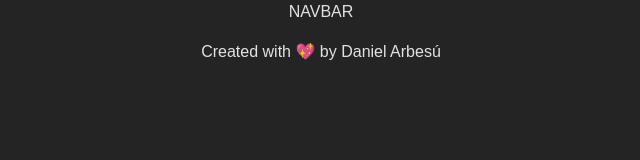
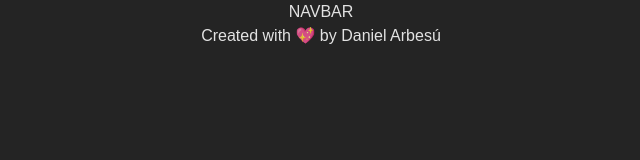
Before and after one commit to daniArbesu/Proyecto-3-Portfolio, a website built with Vite: page index.html in a window 1280 px wide. Shown: the whole page, without its empty margins (319-959 px from the left). Built offline with nearby package versions, Linux system fonts and the light colour scheme.

Commit message:
feat: border-box

```diff
--- a/style.css
+++ b/style.css
@@ -44,6 +44,13 @@
   -webkit-text-size-adjust: 100%;
 }
 
+* {
+  font-family: var(--da-typography-typeface);
+  box-sizing: border-box;
+  margin: 0;
+  padding: 0;
+}
+
 a {
   font-weight: 500;
   color: #646cff;
```
